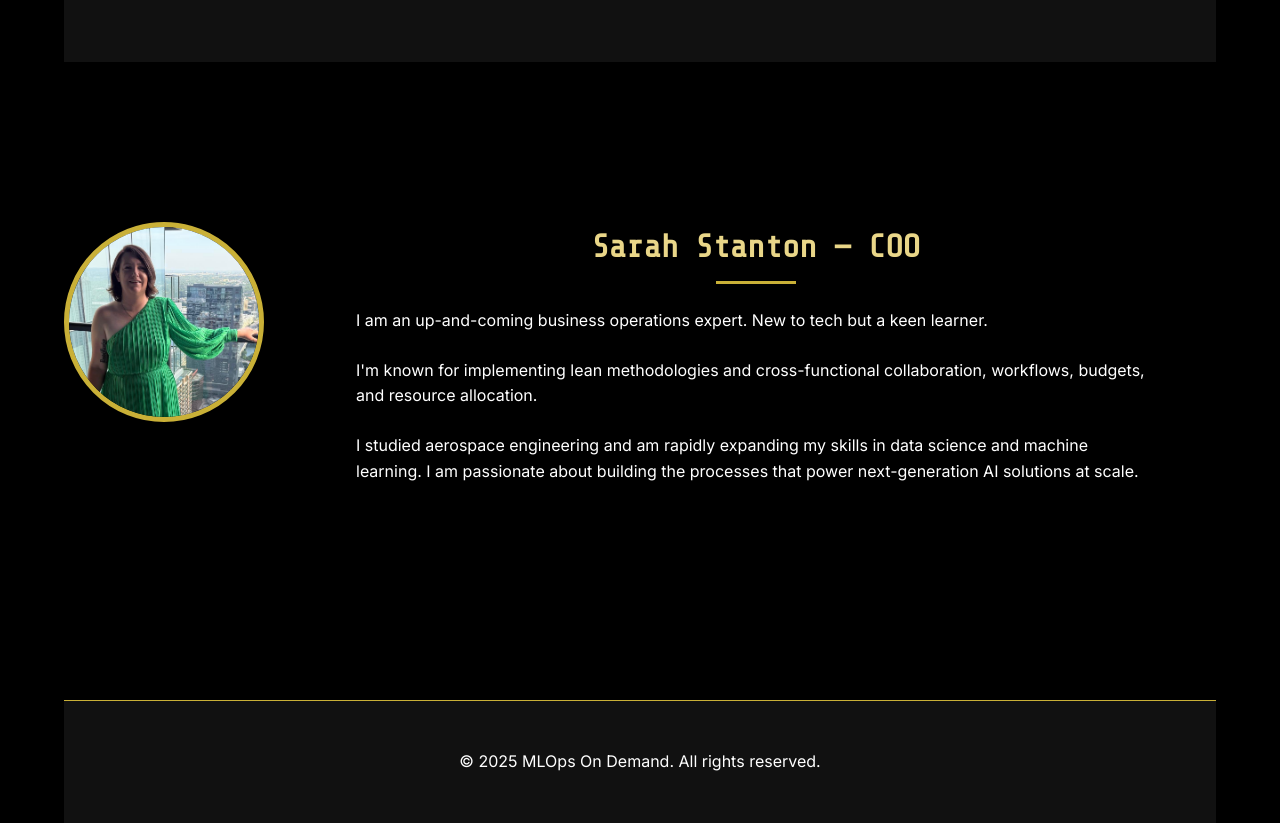
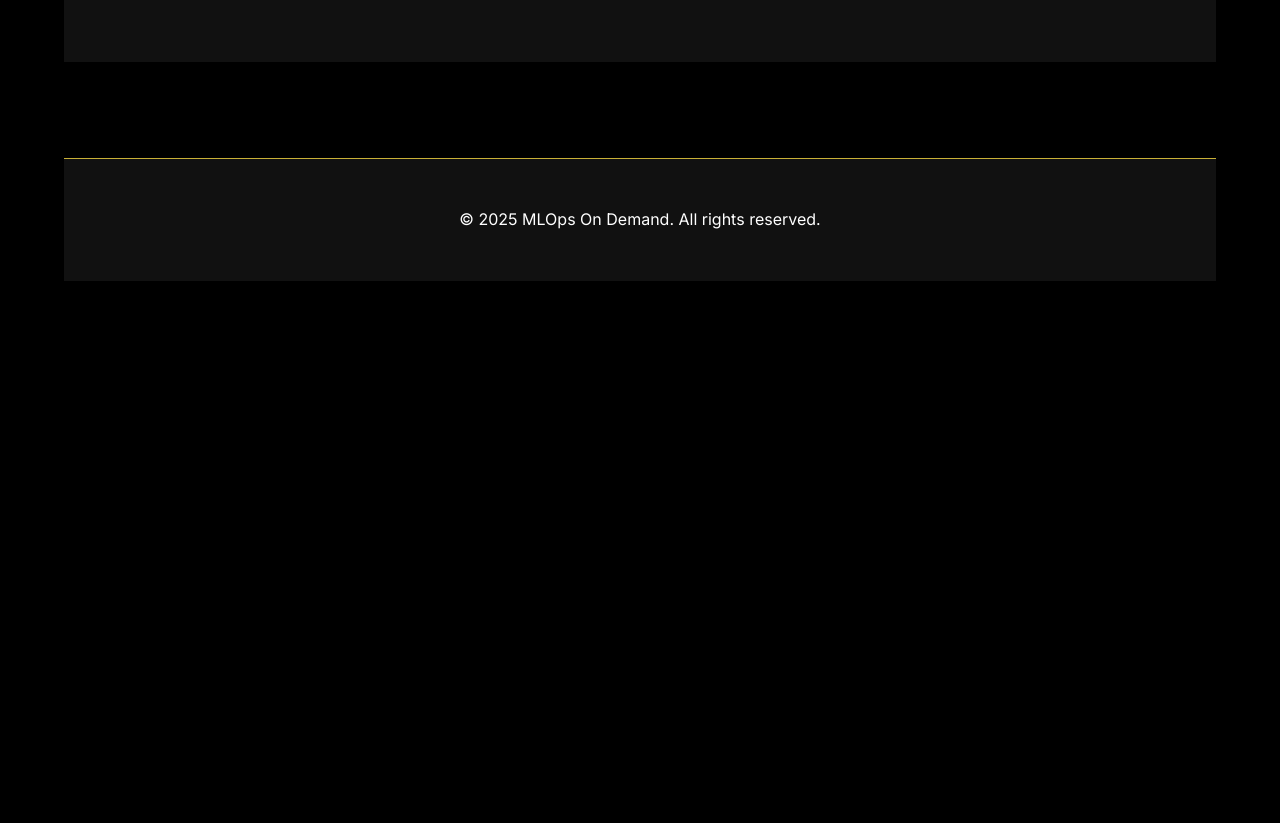
Before and after one commit to t-houssian/mlopsod, a Next.js app: page /bio in a window 1280 px wide. Shown: the part 1300-2123 px from the top of the page. After the commit the page ends 1581 px from the top, so only its background shows below. Built offline with nearby package versions, Linux system fonts and the light colour scheme.

Commit message:
update bio

```diff
--- a/pages/bio.js
+++ b/pages/bio.js
@@ -62,29 +62,6 @@ export default function Bio() {
           </p>
         </div>
       </section>
-
-      {/* COO */}
-      <section className="section bio-section">
-        <div className="bio-photo">
-          <img src="/photos/sarah-stanton.png" alt="Sarah Stanton" />
-        </div>
-        <div className="bio-text">
-          <h2>Sarah Stanton — COO</h2>
-          <p>
-            I am an up-and-coming business operations expert. New to tech but a keen learner.
-          </p>
-          <p>
-            I'm known for implementing lean methodologies and cross-functional collaboration,
-            workflows, budgets, and resource allocation.
-          </p>
-          <p>
-            I studied aerospace engineering and am rapidly expanding my
-            skills in data science and machine learning.
-            I am passionate about building the processes that power next-generation AI
-            solutions at scale.
-          </p>
-        </div>
-      </section>
     </>
   )
 }
```
